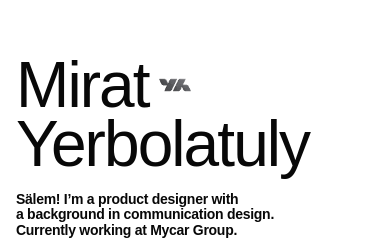
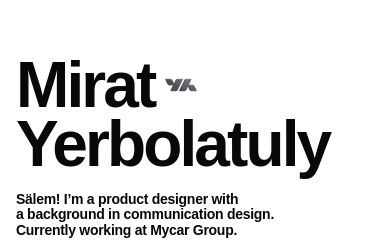
Before and after one commit to yemirades/site, a Next.js app: page / in a window 390 px wide. Shown: the part 558-798 px from the top of the page. Built offline with nearby package versions, Linux system fonts and the light colour scheme; a web font is replaced by a local one.

Commit message:
Refine headline typography and contact copy

```diff
--- a/src/components/Hero.tsx
+++ b/src/components/Hero.tsx
@@ -74,7 +74,7 @@ export function Hero() {
             delay: 0.12,
             ease: [0.22, 1, 0.36, 1],
           }}
-          className="font-hero hero-name relative z-10 mt-auto flex w-full flex-col items-start gap-1 text-[64px] font-normal leading-[0.86] tracking-[-0.03em] sm:flex-row sm:items-center sm:justify-between sm:gap-0 sm:text-[64px] lg:absolute lg:inset-x-0 lg:top-1/2 lg:mt-0 lg:-translate-y-1/2 lg:text-[80px]"
+          className="font-hero hero-name relative z-10 mt-auto flex w-full flex-col items-start gap-1 text-[64px] font-semibold leading-[0.86] tracking-[-0.045em] sm:flex-row sm:items-center sm:justify-between sm:gap-0 sm:text-[64px] lg:absolute lg:inset-x-0 lg:top-1/2 lg:mt-0 lg:-translate-y-1/2 lg:text-[80px]"
         >
           <span className="flex items-center gap-2.5 sm:gap-4 lg:gap-5">
             <span>Mirat</span>
--- a/src/components/Services.tsx
+++ b/src/components/Services.tsx
@@ -12,7 +12,7 @@ export function Services() {
     <section id="services" className="theme-surface px-4 py-24 sm:px-8 sm:py-32 lg:px-10">
       <div className="mx-auto min-w-0 max-w-[1200px] border-t border-[var(--line)] pt-5 lg:max-w-none">
         <Reveal className="min-w-0">
-          <h2 className="max-w-[820px] font-hero text-[42px] font-normal leading-[0.9] tracking-[-0.04em] sm:text-[64px]">
+          <h2 className="max-w-[820px] font-hero text-[42px] font-semibold leading-[0.9] tracking-[-0.045em] sm:text-[64px]">
             {t.servicesTitle}
           </h2>
         </Reveal>
--- a/src/data/content.ts
+++ b/src/data/content.ts
@@ -85,7 +85,7 @@ export const content: Record<
     servicesTitle: "Қалай көмектесе аламын?",
     contactsTitle: "Байланыс",
     contactsCta: "Хабарласу",
-    contactsLead: "Жобаңыз немесе идеяңыз бар ма? Талқылайық.",
+    contactsLead: "Жобаңызды талқылап, бірге кофе ішейік пе? Кеттік!",
     approachTitle: "Тәсіл",
     approachText:
       "Мен жұмысты айқындықтан бастаймын: алдымен контексті түсініп, пайдаланушы мен бизнес мақсаттарын сәйкестендіремін, содан кейін күрделі нәрсені түсінікті, пайдалы әрі мәнерлі өнімге айналдырамын.",
@@ -101,7 +101,7 @@ export const content: Record<
     servicesTitle: "How can I be helpful?",
     contactsTitle: "Contacts",
     contactsCta: "Get in touch",
-    contactsLead: "Got a project or an idea? Let's talk.",
+    contactsLead: "Want to discuss your project and have a coffee? Let’s gooo!",
     approachTitle: "Approach",
     approachText:
       "I work from clarity to craft: first I understand the context, align user and business goals, then turn complexity into a focused, useful and expressive product.",
```
